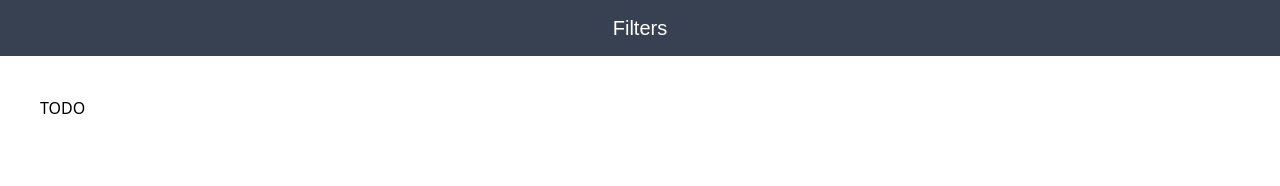
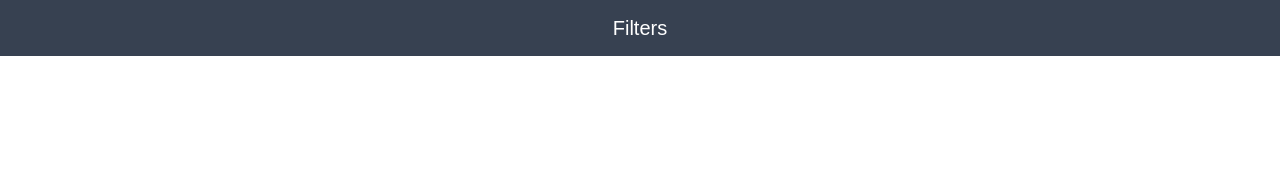
Before and after one commit to thibaut-decherit/i-already-clicked-that, a React (Create React App) app: page / in a window 1280 px wide. Shown: the top 186 px of the page. Built offline with nearby package versions, Linux system fonts and the light colour scheme.

Commit message:
feat(filter): list

```diff
--- a/src/features/filter/routes/Filters/Filters.tsx
+++ b/src/features/filter/routes/Filters/Filters.tsx
@@ -1,13 +1,34 @@
 import {Layout} from "@/components/Layout";
 import {NavbarLinkIcon} from "@/components/Navbar";
+import {useFiltersStore} from "@/features/filter/stores/filters";
+import {List, ListItem, ListItemButton, ListItemIcon, ListItemText} from "@mui/material";
 
 const Filters = () => {
+  const {filters} = useFiltersStore();
+
+  const generateListItems = () => {
+    return filters.map((filter) => {
+      return (
+        <ListItem disablePadding divider={true} key={filter.id}>
+          <ListItemButton>
+            <ListItemIcon>
+              <span className="fa fa-globe"/>
+            </ListItemIcon>
+            <ListItemText>{filter.name}</ListItemText>
+          </ListItemButton>
+        </ListItem>
+      );
+    });
+  };
+
   return (
     <Layout
       navbarRight={<NavbarLinkIcon ariaLabel="Add filter" iconClass="fa-plus" to="/filter/new"/>}
       title="Filters"
     >
-      <span>TODO</span>
+      <List>
+        {generateListItems()}
+      </List>
     </Layout>
   );
 }
```
